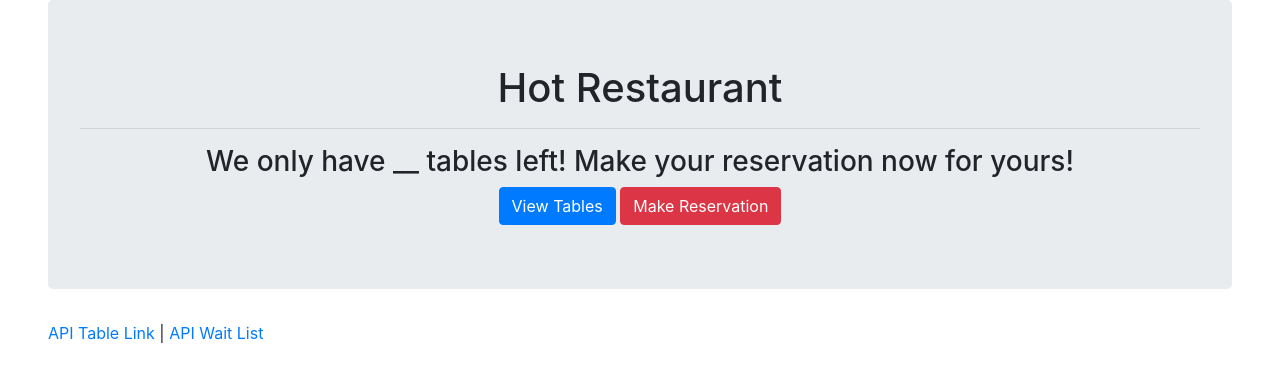
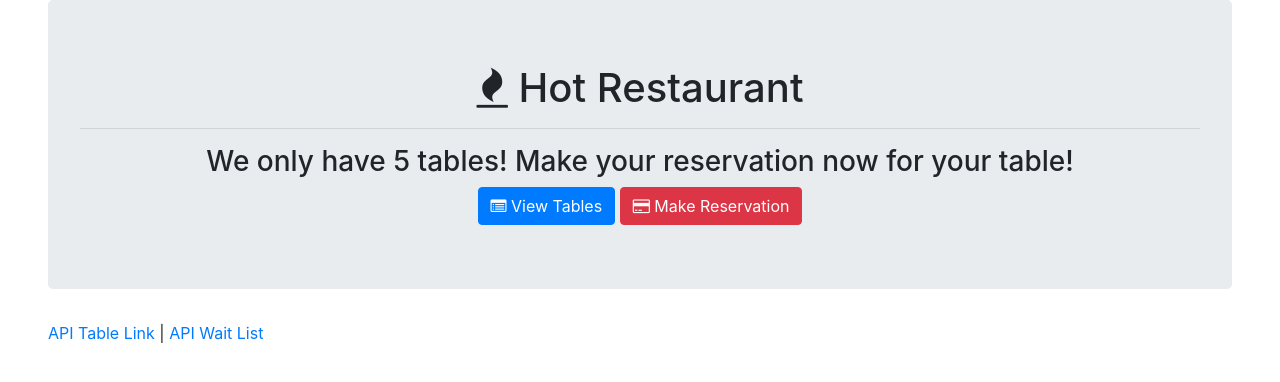
Before and after one commit to skeown13/reservations_p, a website: page public/home.html in a window 1280 px wide. Drawn offline with nearby package versions, Linux system fonts and the light colour scheme.

Commit message:
linked font-awesome to reserve.html and tables.html.  Added font-awesome icons to the buttons

```diff
--- a/public/home.html
+++ b/public/home.html
@@ -15,12 +15,12 @@
 </head>
 <body>
   <div class="jumbotron text-center mr-5 ml-5">
-    <h1>Hot Restaurant</h1>
+    <h1><span class="fa fa-fire"></span> Hot Restaurant</h1>
     <hr>
-    <h3>We only have __ tables left! Make your reservation now for yours!</h3>
+    <h3>We only have 5 tables! Make your reservation now for your table!</h3>
     <div>
-      <a href="tables"><button class="btn btn-primary">View Tables</button></a>
-      <a href="reserve"><button class="btn btn-danger">Make Reservation</button></a>
+      <a href="tables"><button class="btn btn-primary"><span class="fa fa-list-alt"></span> View Tables</button></a>
+      <a href="reserve"><button class="btn btn-danger"><span class="fa fa-credit-card"></span> Make Reservation</button></a>
     </div>
   </div>
   <div>
```
Also changed, not shown: public/reserve.html (+3 -2 lines), public/tables.html (+3 -2 lines).
